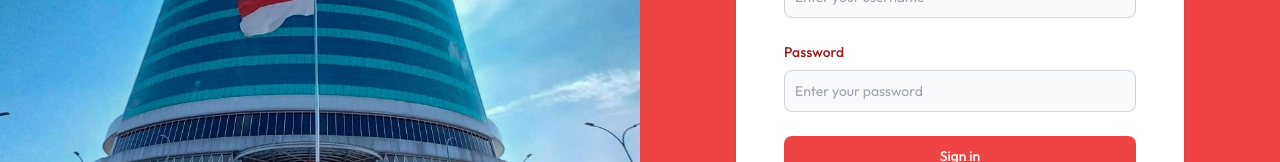
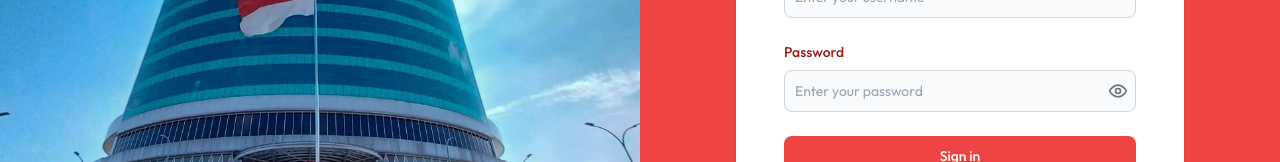
Before and after one commit to captbay/fe-management-talenta, a Next.js app: page / in a window 1280 px wide. Shown: the part 404-566 px from the top of the page. Built offline with nearby package versions, Linux system fonts and the light colour scheme.

Commit message:
show password icon at input password

```diff
--- a/src/components/Input.jsx
+++ b/src/components/Input.jsx
@@ -2,13 +2,42 @@
 import { forwardRef } from "react";
 
 // eslint-disable-next-line react/display-name
-const Input = forwardRef(({ ...props }, ref) => {
+import { useState } from "react";
+import { EyeIcon, EyeOffIcon } from "lucide-react"; // Assuming you have these icons
+
+// eslint-disable-next-line react/display-name
+const Input = forwardRef(({ type = "text", ...props }, ref) => {
+  const [showPassword, setShowPassword] = useState(false);
+
+  const togglePasswordVisibility = () => {
+    setShowPassword(!showPassword);
+  };
+
+  const isPassword = type === "password";
+
   return (
-    <input
-      ref={ref}
-      className="bg-gray-50 border border-gray-300 text-gray-900 sm:text-sm rounded-lg focus:ring-primary-600 focus:border-primary-600 block w-full p-2.5"
-      {...props}
-    />
+    <div className="relative">
+      <input
+        ref={ref}
+        type={showPassword ? "text" : type}
+        className="bg-gray-50 border border-gray-300 text-gray-900 sm:text-sm rounded-lg focus:ring-primary-600 focus:border-primary-600 block w-full p-2.5 pr-10"
+        {...props}
+      />
+      {isPassword && (
+        <button
+          type="button"
+          onClick={togglePasswordVisibility}
+          className="absolute inset-y-0 right-0 flex items-center justify-center bg-transparent border-none p-2"
+          aria-label={showPassword ? "Hide password" : "Show password"}
+        >
+          {showPassword ? (
+            <EyeOffIcon className="h-5 w-5 text-gray-500" />
+          ) : (
+            <EyeIcon className="h-5 w-5 text-gray-500" />
+          )}
+        </button>
+      )}
+    </div>
   );
 });
 
```
